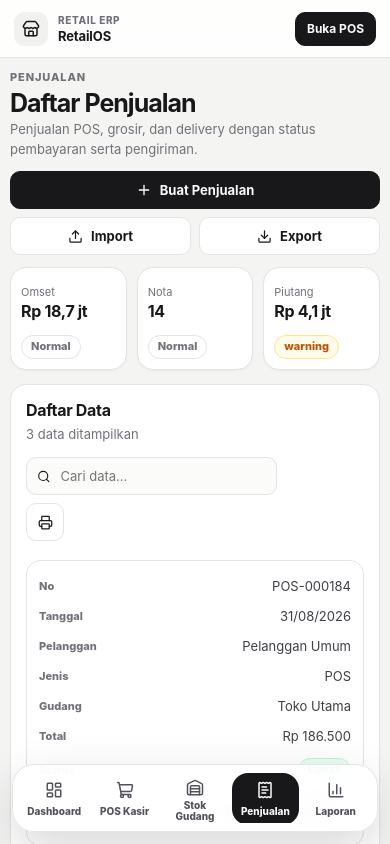
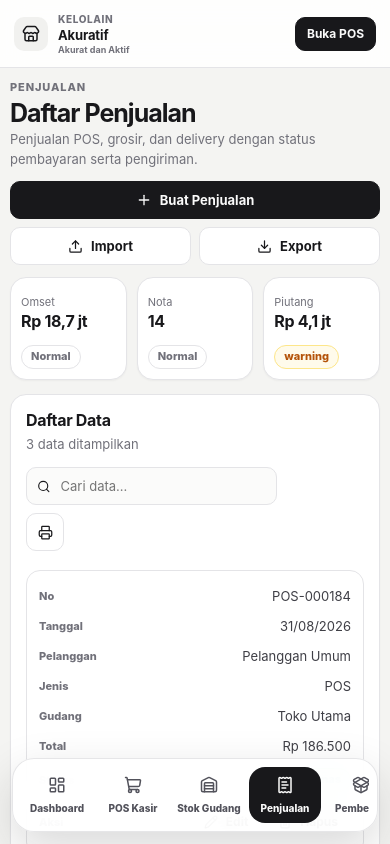
Before and after one commit to solivatestudio/demo-erp-retail, a Next.js app: page /sales in a window 390 px wide. Shown: the top 844 px of the page. Built offline with nearby package versions, Linux system fonts and the light colour scheme.

Commit message:
style: update brand and scrollable mobile navigation
Co-authored-by: hmad28 <email1.hammad@gmail.com>

```diff
--- a/app/globals.css
+++ b/app/globals.css
@@ -169,6 +169,8 @@ a:focus-visible {
   flex: 1;
   min-height: 0;
   align-content: start;
+  overflow-y: auto;
+  padding-right: 2px;
 }
 
 .sidebar-nav a {
@@ -233,9 +235,11 @@ a:focus-visible {
 }
 
 .app-title span,
-.app-title strong { display: block; }
+.app-title strong,
+.app-title small { display: block; }
 .app-title span { color: var(--muted-foreground); font-size: 11px; font-weight: 800; text-transform: uppercase; letter-spacing: .06em; }
 .app-title strong { margin-top: 2px; font-size: 14px; letter-spacing: -.01em; }
+.app-title small { margin-top: 1px; color: var(--muted-foreground); font-size: 10px; font-weight: 700; }
 
 .app-actions {
   display: flex;
@@ -1027,7 +1031,7 @@ a:focus-visible {
     right: 12px;
     bottom: 12px;
     z-index: 40;
-    height: 68px;
+    height: 74px;
     overflow: hidden;
     border: 1px solid rgba(228, 228, 231, .92);
     border-radius: 22px;
@@ -1043,17 +1047,20 @@ a:focus-visible {
 
   .sidebar-nav {
     height: 100%;
-    display: grid;
-    grid-template-columns: repeat(5, 1fr);
+    display: flex;
     gap: 4px;
-    overflow: hidden;
+    overflow-x: auto;
+    overflow-y: hidden;
+    overscroll-behavior-x: contain;
+    scroll-snap-type: x proximity;
+    padding: 0 2px 4px;
   }
 
-  .sidebar-nav a.mobile-secondary { display: none; }
-
   .sidebar-nav a {
+    flex: 0 0 72px;
+    scroll-snap-align: start;
     min-height: 0;
-    height: 52px;
+    height: 56px;
     display: grid;
     place-items: center;
     gap: 3px;
@@ -1075,7 +1082,7 @@ a:focus-visible {
 
   .app-content {
     overflow: visible;
-    padding-bottom: 94px;
+    padding-bottom: 108px;
   }
 
   .global-search { display: none; }
@@ -1098,8 +1105,8 @@ a:focus-visible {
     position: sticky;
     top: 0;
     z-index: 35;
-    height: 58px;
-    min-height: 58px;
+    height: 68px;
+    min-height: 68px;
     padding: 0 14px;
     align-items: center;
   }
@@ -1111,6 +1118,7 @@ a:focus-visible {
 
   .app-title span { font-size: 10px; }
   .app-title strong { font-size: 13px; }
+  .app-title small { font-size: 9px; }
 
   .app-actions .ui-badge,
   .app-actions .ui-button-size--icon { display: none; }
--- a/app/layout.tsx
+++ b/app/layout.tsx
@@ -2,8 +2,8 @@ import type { Metadata } from "next";
 import "./globals.css";
 
 export const metadata: Metadata = {
-  title: "RetailOS",
-  description: "Retail ERP store management system",
+  title: "Kelolain / Akuratif",
+  description: "Sistem manajemen toko yang akurat dan aktif",
 };
 
 export default function RootLayout({
--- a/components/AppShell.tsx
+++ b/components/AppShell.tsx
@@ -17,8 +17,9 @@ export default function AppShell({ children }: { children: React.ReactNode }) {
               <Store size={18} />
             </div>
             <div>
-              <span>Retail ERP</span>
-              <strong>RetailOS</strong>
+              <span>Kelolain</span>
+              <strong>Akuratif</strong>
+              <small>Akurat dan Aktif</small>
             </div>
           </div>
 
--- a/components/DemoModulePage.tsx
+++ b/components/DemoModulePage.tsx
@@ -49,7 +49,7 @@ const CONFIG: Partial<Record<DemoKind, ModuleConfig>> = {
     stats: [{ label: "Profil Toko", value: "Lengkap" }, { label: "Template Nota", value: "Aktif" }, { label: "Printer", value: "2 device" }],
     columns: ["kode", "pengaturan", "nilai", "status"],
     rows: [
-      { kode: "STORE_NAME", pengaturan: "Nama Toko", nilai: "RetailOS", status: "Aktif" },
+      { kode: "STORE_NAME", pengaturan: "Nama Toko", nilai: "Kelolain / Akuratif", status: "Aktif" },
       { kode: "STORE_ADDRESS", pengaturan: "Alamat", nilai: "Jl. Operasional No. 10, Jakarta", status: "Aktif" },
       { kode: "RECEIPT_FOOTER", pengaturan: "Footer Nota", nilai: "Terima kasih atas kunjungan Anda.", status: "Aktif" },
     ],
@@ -370,7 +370,7 @@ const fallback: ModuleConfig = {
   stats: [{ label: "Data Aktif", value: "36" }, { label: "Open", value: "8" }, { label: "Selesai", value: "28" }],
   columns: ["no", "tanggal", "nama", "referensi", "total", "status"],
   rows: [
-    { no: "TRX-0001", tanggal: "31/08/2026", nama: "Transaksi Operasional", referensi: "RetailOS", total: 1250000, status: "Open" },
+    { no: "TRX-0001", tanggal: "31/08/2026", nama: "Transaksi Operasional", referensi: "Kelolain", total: 1250000, status: "Open" },
     { no: "TRX-0002", tanggal: "31/08/2026", nama: "Dokumen Diproses", referensi: "Gudang Utama", total: 850000, status: "Posted" },
     { no: "TRX-0003", tanggal: "30/08/2026", nama: "Riwayat Aktivitas", referensi: "Toko Utama", total: 420000, status: "Selesai" },
   ],
--- a/components/PosClient.tsx
+++ b/components/PosClient.tsx
@@ -251,7 +251,7 @@ export default function PosClient() {
             </div>
             <div className="nota-paper">
               <header className="nota-header">
-                <strong>RetailOS</strong>
+                <strong>Kelolain / Akuratif</strong>
                 <span>Jl. Operasional No. 10, Jakarta</span>
                 <span>Telp/WA 0812-0000-1234</span>
               </header>
--- a/components/Sidebar.tsx
+++ b/components/Sidebar.tsx
@@ -40,10 +40,10 @@ export default function Sidebar() {
   return (
     <aside className="app-sidebar">
       <Link href="/" className="sidebar-brand">
-        <span>RD</span>
+        <span>KA</span>
         <div>
-          <strong>RetailOS</strong>
-          <small>Store Management</small>
+          <strong>Kelolain</strong>
+          <small>Akuratif · Akurat dan Aktif</small>
         </div>
       </Link>
 
--- a/lib/demoFlow.ts
+++ b/lib/demoFlow.ts
@@ -20,8 +20,8 @@ export type SalesReceipt = {
   lines: SalesReceiptLine[];
 };
 
-const receiptKey = "retailos:sales-receipts";
-const stockKey = "retailos:stock-toko";
+const receiptKey = "kelolain:sales-receipts";
+const stockKey = "kelolain:stock-toko";
 
 function canUseStorage() {
   return typeof window !== "undefined" && typeof window.localStorage !== "undefined";
```
